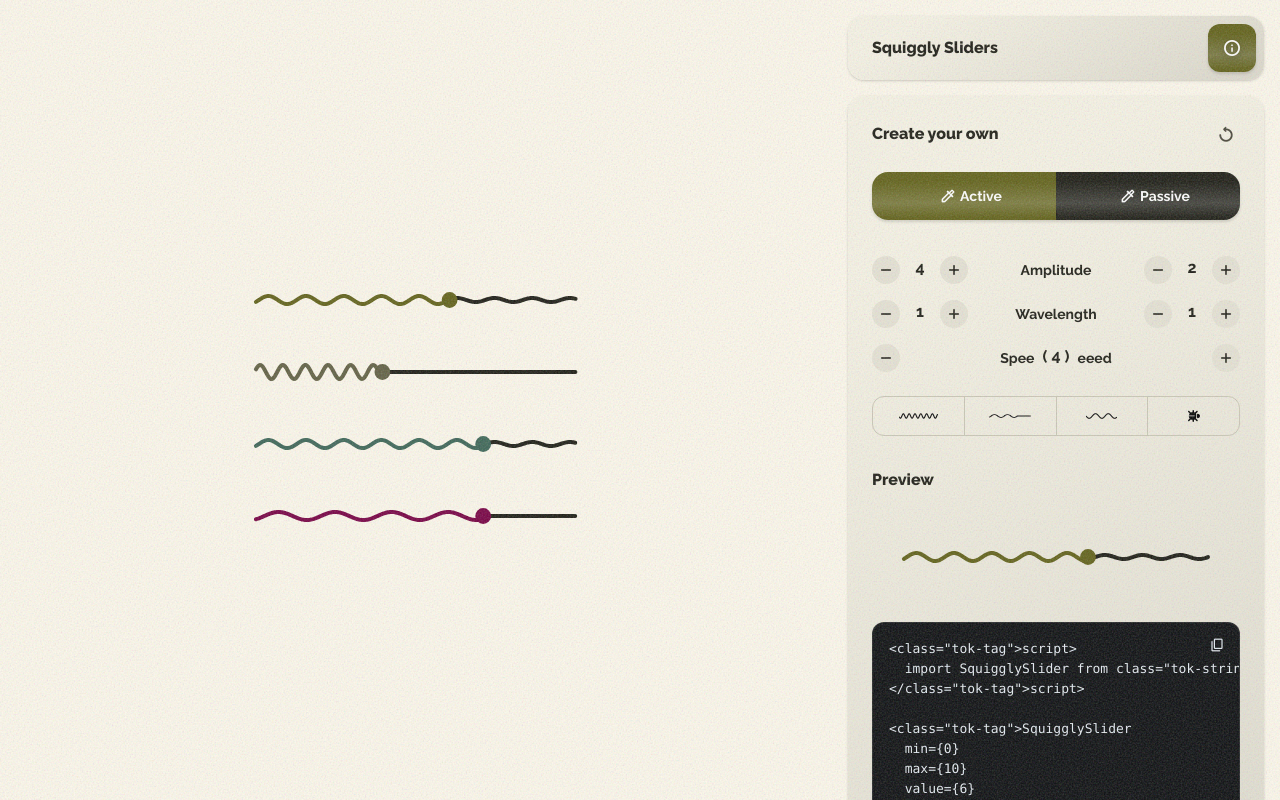
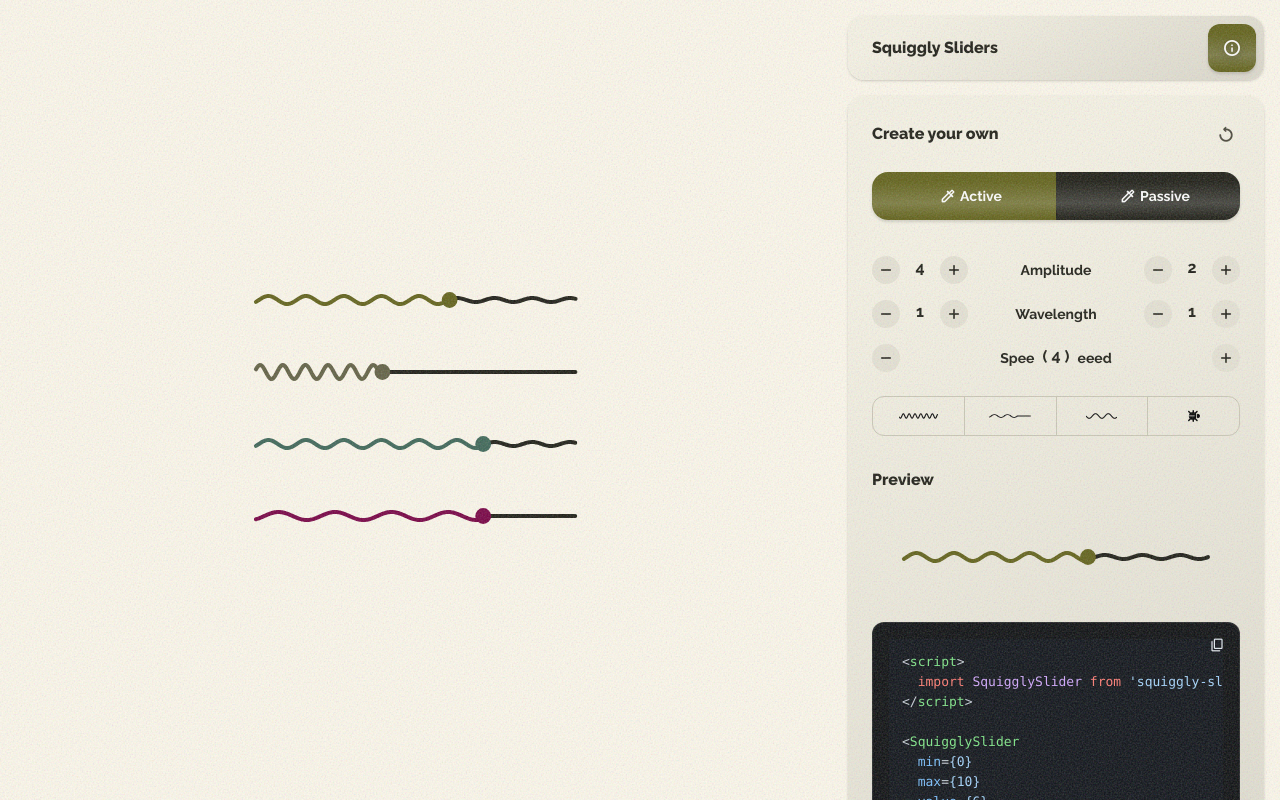
Before and after one commit to raayyananan/squiggly-sliders, a SvelteKit app: page / in a window 1280 px wide. Built offline with nearby package versions, Linux system fonts and the light colour scheme.

Commit message:
Add proper syntax highlighting with highlight.js

```diff
--- a/package.json
+++ b/package.json
@@ -32,6 +32,7 @@
   },
   "dependencies": {
     "@vercel/analytics": "^1.3.1",
+    "highlight.js": "^11.11.1",
     "svelte-sonner": "^0.3.24"
   },
   "keywords": [
--- a/src/app.html
+++ b/src/app.html
@@ -9,6 +9,7 @@
 		<link rel="preconnect" href="https://fonts.gstatic.com" crossorigin>
 		<link rel="preload" href="https://fonts.googleapis.com/css2?family=Raleway:ital,wght@0,400..800;1,400..800&display=swap"  as="style" onload="this.onload=null;this.rel='stylesheet'">
 		<link rel="stylesheet" href="https://fonts.googleapis.com/css2?family=Material+Symbols+Rounded:opsz,wght,FILL,GRAD@20..48,100..700,0..1,-50..200" as="style" onload="this.onload=null;this.rel='stylesheet'" />
+		<link rel="stylesheet" href="https://cdnjs.cloudflare.com/ajax/libs/highlight.js/11.9.0/styles/github-dark.min.css">
 		<meta name="description" content="A web implementation of the 'Material You' squiggly sliders often found in Google design commercials.">
 		<meta name="theme-color" media="(prefers-color-scheme: light)" content="rgb(247 244 230)">
 		<meta name="theme-color" media="(prefers-color-scheme: dark)" content="rgb(32 32 24)">
--- a/src/routes/+page.svelte
+++ b/src/routes/+page.svelte
@@ -10,6 +10,15 @@
     import { onMount } from 'svelte';
     import Modal from '../lib/modal.svelte';
     import { generateSnippet } from '$lib/generateSnippet.js';
+
+    // Import highlight.js
+    import hljs from 'highlight.js/lib/core';
+    import javascript from 'highlight.js/lib/languages/javascript';
+    import xml from 'highlight.js/lib/languages/xml';
+
+    // Register languages
+    hljs.registerLanguage('javascript', javascript);
+    hljs.registerLanguage('xml', xml);
 
     let sliders = [
     ];
@@ -74,13 +83,10 @@
         return s.replace(/&/g, '&amp;').replace(/</g, '&lt;').replace(/>/g, '&gt;');
     }
     function highlightSvelte(code) {
-        let html = escapeHtml(code ?? '');
-        html = html.replace(/('[^']*'|\"[^\"]*\")/g, '<span class="tok-string">$1</span>');
-        html = html.replace(/(&lt;\/?)([A-Za-z][\w:-]*)/g, '$1<span class="tok-tag">$2</span>');
-        html = html.replace(/(\s)([a-zA-Z_:][\w:.-]*)(=)/g, '$1<span class="tok-attr">$2</span>$3');
-        html = html.replace(/\b(import|from|const|let|return|export|as)\b/g, '<span class="tok-key">$1</span>');
-        html = html.replace(/([^\w#])([0-9]+(?:\.[0-9]+)?)/g, '$1<span class="tok-number">$2</span>');
-        return html;
+        if (!code) return '';
+        // Use highlight.js to highlight the code
+        const highlighted = hljs.highlight(code, { language: 'xml' }).value;
+        return highlighted;
     }
 
     let idCount = 0;
@@ -568,7 +574,7 @@
                     <button on:click={copySnippet} class="absolute top-2 right-2 increment-button rounded-full h-7 w-7 flex items-center justify-center hover:brightness-110 active:scale-95 transition-all" aria-label="Copy code">
                         <div class="material-symbols-rounded text-base">content_copy</div>
                     </button>
-                    <pre class="max-h-[40vh] overflow-auto p-3 md:p-4 text-[13px] leading-5 font-mono"><code>{@html highlightSvelte(currentSnippet)}</code></pre>
+                    <pre class="max-h-[40vh] overflow-auto p-3 md:p-4 text-[13px] leading-5 font-mono"><code class="hljs">{@html highlightSvelte(currentSnippet)}</code></pre>
                 </div>
 
                 <div class="flex w-full justify-end">
```
